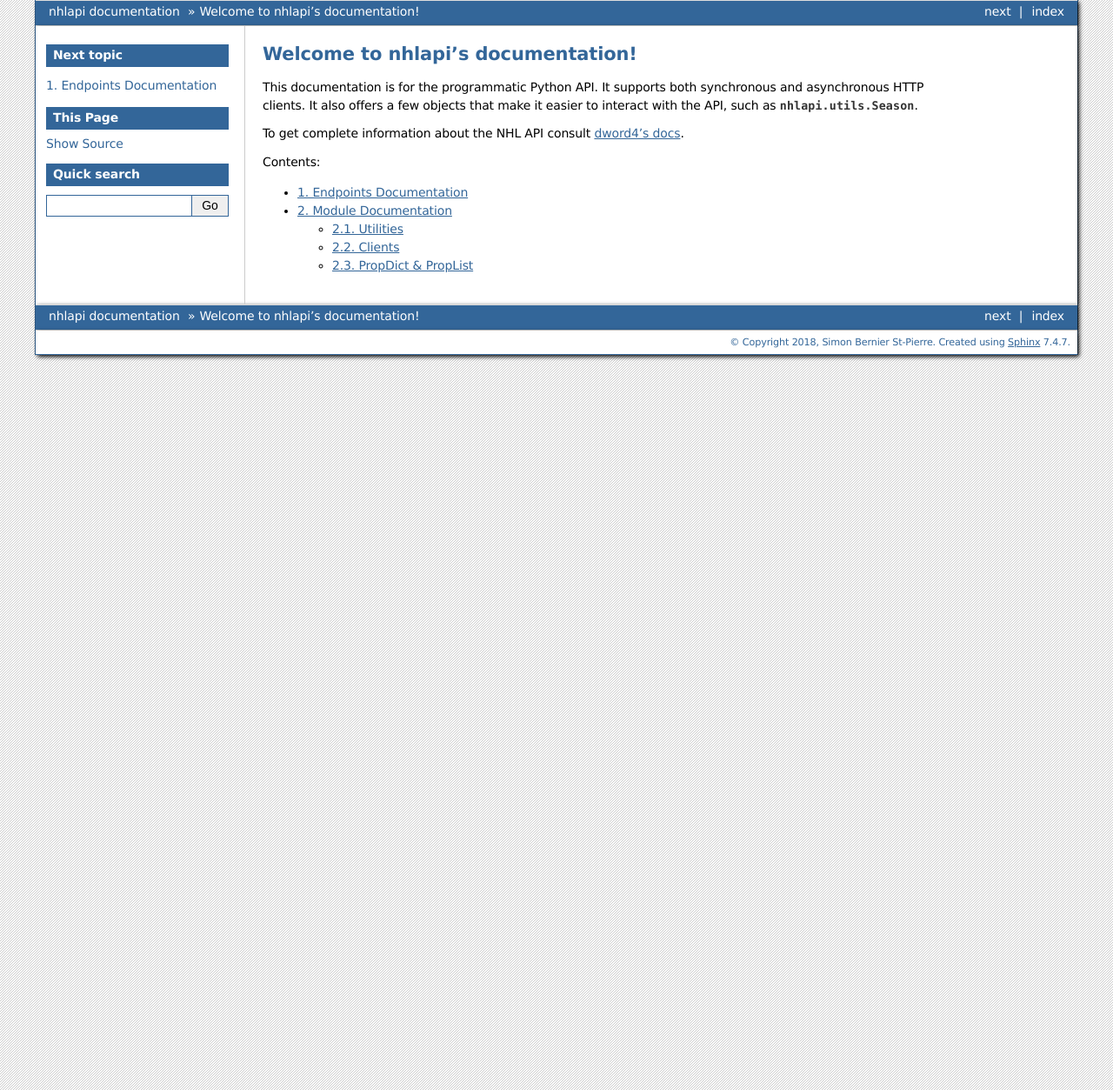
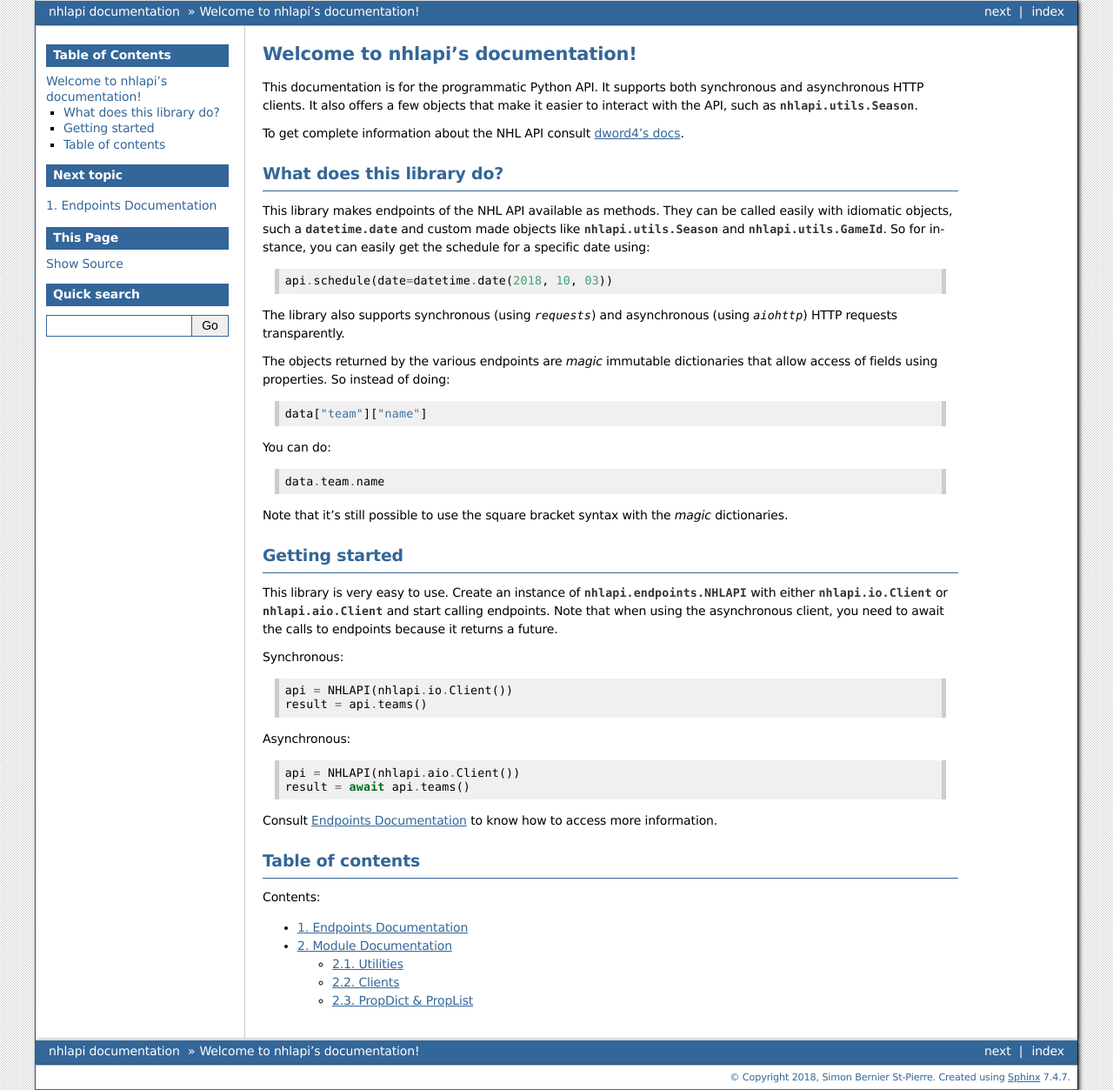
Before and after one commit to reddit-habs/nhlapi, a Sphinx documentation site: the page built from docs/index.rst, in a window 1280 px wide. Shown: the whole page at 87% size. Built offline with Sphinx 7.4.7, drawn with Linux system fonts in a browser that asks for light colours.

Commit message:
improve docs & add async client

```diff
--- a/docs/endpoints.rst
+++ b/docs/endpoints.rst
@@ -1,3 +1,5 @@
+.. _endpoints:
+
 Endpoints Documentation
 =======================
 
--- a/docs/index.rst
+++ b/docs/index.rst
@@ -12,6 +12,48 @@ To get complete information about the NHL API consult `dword4's docs`_.
 
 .. _dword4's docs: https://gitlab.com/dword4/nhlapi/blob/master/stats-api.md
 
+What does this library do?
+--------------------------
+This library makes endpoints of the NHL API available as methods. They can be called easily with idiomatic objects,
+such a :class:`datetime.date` and custom made objects like :class:`nhlapi.utils.Season` and :class:`nhlapi.utils.GameId`.
+So for instance, you can easily get the schedule for a specific date using::
+
+    api.schedule(date=datetime.date(2018, 10, 03))
+
+The library also supports synchronous (using `requests`) and asynchronous (using `aiohttp`) HTTP requests transparently.
+
+The objects returned by the various endpoints are *magic* immutable dictionaries that allow access of fields using
+properties. So instead of doing::
+
+    data["team"]["name"]
+
+You can do::
+
+    data.team.name
+
+Note that it's still possible to use the square bracket syntax with the *magic* dictionaries.
+
+Getting started
+---------------
+This library is very easy to use. Create an instance of :class:`nhlapi.endpoints.NHLAPI` with either
+:class:`nhlapi.io.Client` or :class:`nhlapi.aio.Client` and start calling endpoints. Note that when using the asynchronous
+client, you need to await the calls to endpoints because it returns a future.
+
+Synchronous::
+
+    api = NHLAPI(nhlapi.io.Client())
+    result = api.teams()
+
+Asynchronous::
+
+    api = NHLAPI(nhlapi.aio.Client())
+    result = await api.teams()
+
+Consult :ref:`endpoints` to know how to access more information.
+
+Table of contents
+-----------------
+
 .. toctree::
     :maxdepth: 2
     :numbered:
--- a/pyproject.toml
+++ b/pyproject.toml
@@ -6,6 +6,8 @@ authors = ["Simon Bernier St-Pierre <sbernierstpierre@gmail.com>"]
 
 [tool.poetry.dependencies]
 python = "^3.5"
+requests = {version = "^2.19",optional = true}
+aiohttp = {version = "^3.4",optional = true}
 
 [tool.poetry.dev-dependencies]
 pytest = "^3.8"
```
Also changed, not shown: docs/api.rst (+9 -1 lines), 6 other files.
